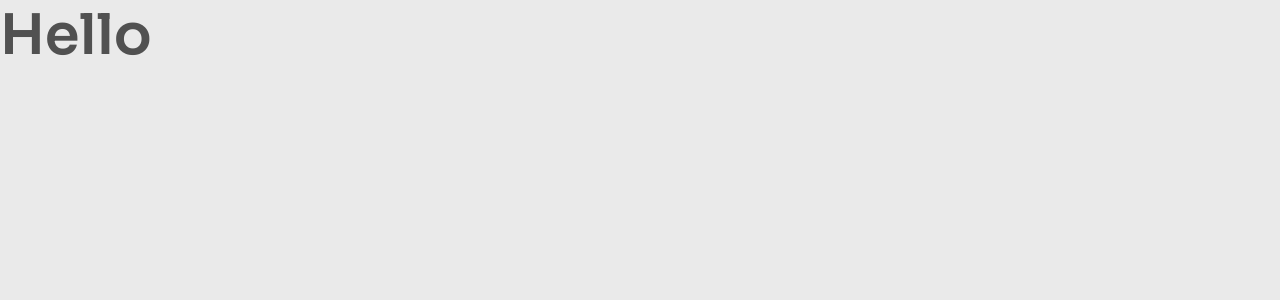
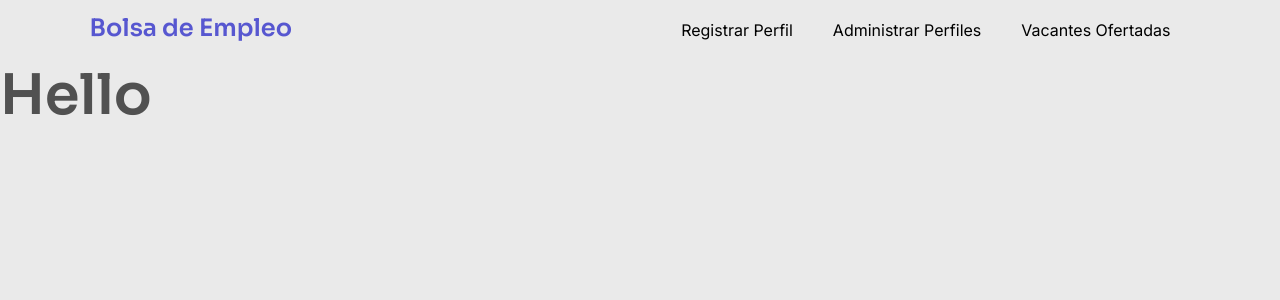
Before and after one commit to juanjacoboviera/bolsa-empleo, a React (Create React App) app: page / in a window 1280 px wide. Shown: the top 300 px of the page. Built offline with nearby package versions, Linux system fonts and the light colour scheme.

Commit message:
add nav component, html structure and styling

```diff
--- a/src/App.js
+++ b/src/App.js
@@ -1,8 +1,13 @@
+import React from 'react';
 import './style.css';
+import Nav from './components/nav/Nav'
 
 function App() {
   return (
    <>
+   <header>
+    <Nav></Nav>
+   </header>
    <h1>Hello</h1>
    </>
   );
--- /dev/null
+++ b/src/components/nav/Nav.js
@@ -0,0 +1,17 @@
+import React from 'react'
+import './nav.css'
+
+const Nav = () => {
+  return (
+    <nav className='nav'>
+        <h1 className='nav__logo'>Bolsa de Empleo</h1>
+        <ul className='nav__list'>
+            <li className='nav__list-item'>Registrar Perfil</li>
+            <li className='nav__list-item'> Administrar Perfiles</li>
+            <li className='nav__list-item'>Vacantes Ofertadas</li>
+        </ul>
+    </nav>
+  )
+}
+
+export default Nav
--- /dev/null
+++ b/src/components/nav/nav.css
@@ -0,0 +1,23 @@
+.nav{
+    display: flex;
+    flex-direction: row;
+    align-items: baseline;
+    justify-content: space-between;
+    width: 100%;
+}
+
+.nav__logo{
+    font-size: 1.5em;
+    color: rgba(19, 19, 196, 0.681);
+}
+
+.nav__list{
+    display: flex;
+    flex-direction: row;
+
+}
+
+.nav__list-item{
+    margin: 20px 20px;
+    list-style: none;
+}
--- a/src/pages/moduloRegistroCiudadanos/RegistroCiudadanos.js
+++ b/src/pages/moduloRegistroCiudadanos/RegistroCiudadanos.js
@@ -1,4 +1,5 @@
 import React from 'react'
+import './registroCiudadanos.css'
 
 const RegistroCiudadanos = () => {
   return (
```
